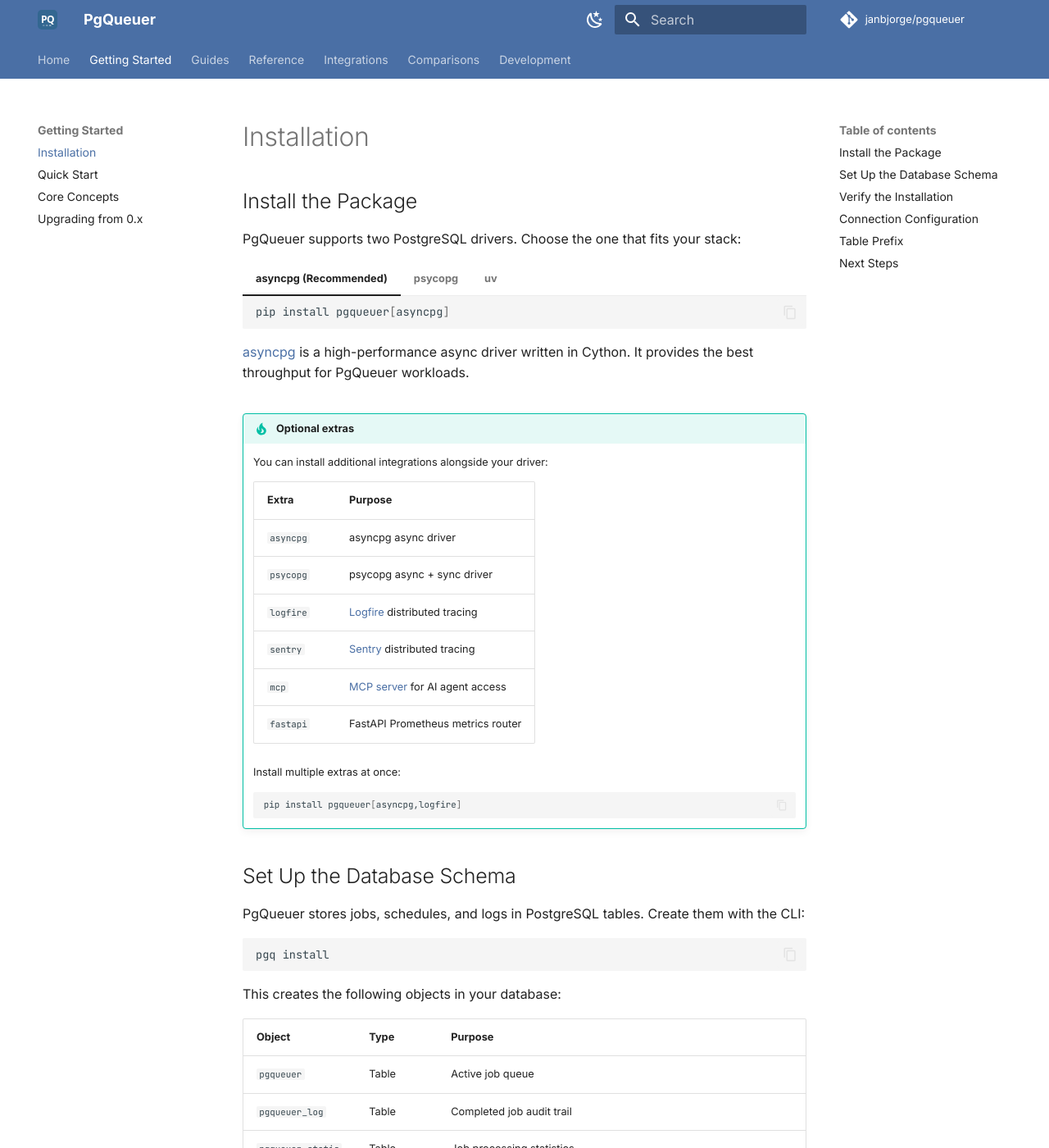
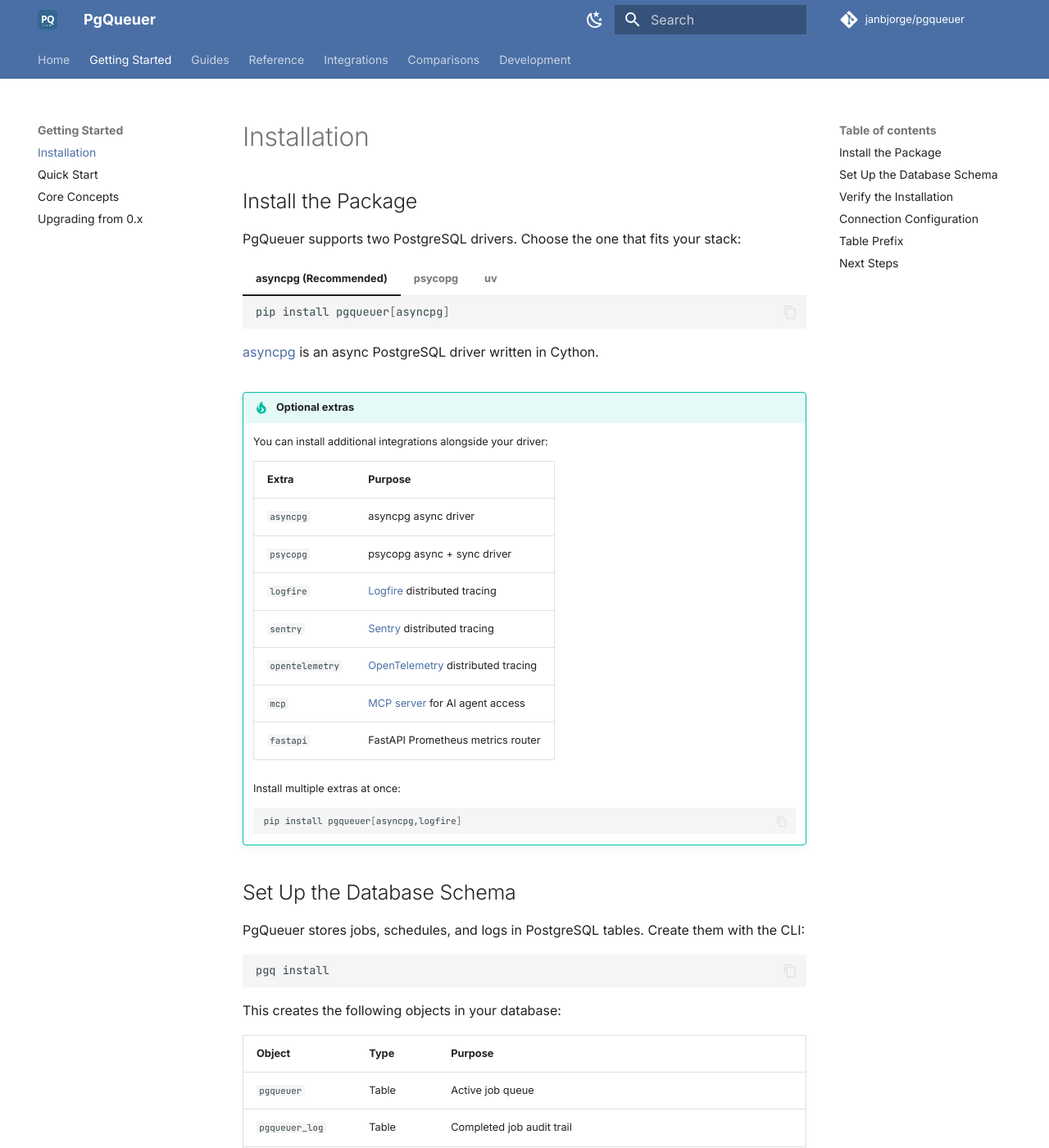
Before and after one commit to janbjorge/pgqueuer, an MkDocs documentation site: the page built from docs/getting-started/installation.md, in a window 1280 px wide and 1400 px high. Shown: the whole window at 82% size. Built offline with MkDocs 1.6.1 and Material for MkDocs 9.7.7, drawn with Linux system fonts in a browser that asks for light colours; comment, search, counter and statistics services are not loaded; some of the changed text lies outside the part shown.

Commit message:
docs: correct setup, integration, and dev details
- installation: notify function is fn_pgqueuer_changed (not pgqueuer_changed);
  add the opentelemetry extra; drop the asyncpg marketing claim
- tracing: set_tracing_class is imported from pgqueuer.ports.tracing
- development: make check runs sync, lint, import-lint, typecheck, pytest
- fix PGQueuer -> PgQueuer capitalization in tracing and development

````diff
--- a/docs/getting-started/installation.md
+++ b/docs/getting-started/installation.md
@@ -10,8 +10,8 @@
     pip install pgqueuer[asyncpg]
     ```
 
-    [asyncpg](https://github.com/MagicStack/asyncpg) is a high-performance async driver
-    written in Cython. It provides the best throughput for PgQueuer workloads.
+    [asyncpg](https://github.com/MagicStack/asyncpg) is an async PostgreSQL driver
+    written in Cython.
 
 === "psycopg"
 
@@ -39,6 +39,7 @@
     | `psycopg` | psycopg async + sync driver |
     | `logfire` | [Logfire](https://logfire.pydantic.dev/) distributed tracing |
     | `sentry` | [Sentry](https://sentry.io/) distributed tracing |
+    | `opentelemetry` | [OpenTelemetry](../integrations/tracing.md) distributed tracing |
     | `mcp` | [MCP server](../integrations/mcp-server.md) for AI agent access |
     | `fastapi` | FastAPI Prometheus metrics router |
 
````
Also changed, not shown: other parts of docs/getting-started/installation.md (+1 -1 lines), docs/development/development.md (+2 -2 lines), docs/integrations/tracing.md (+2 -2 lines).
